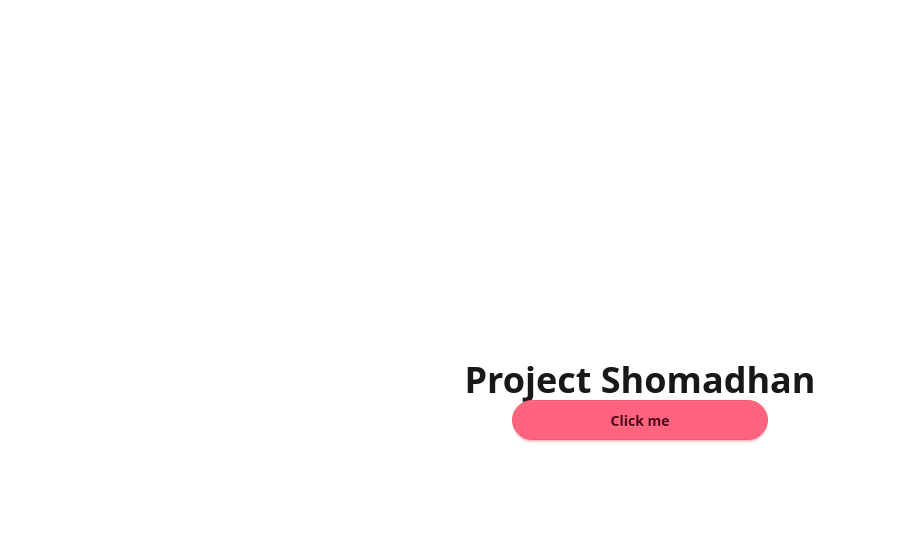
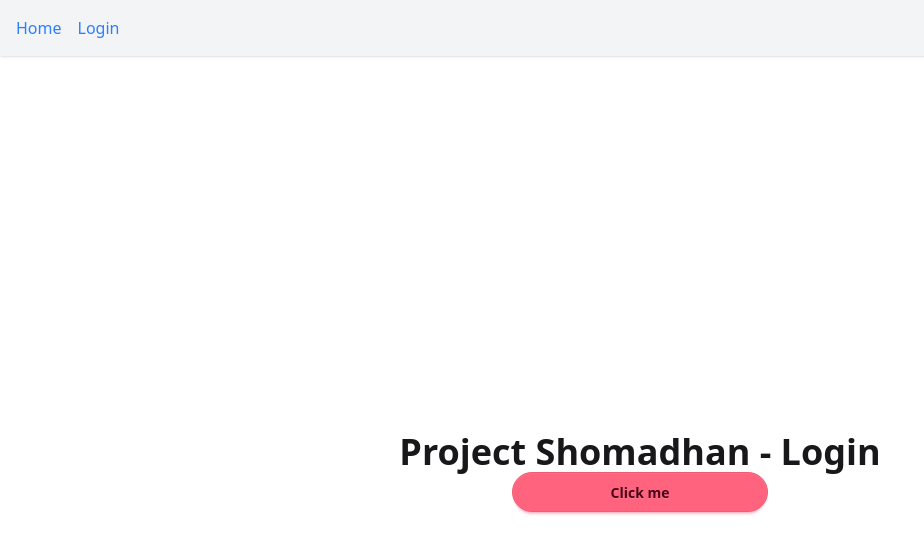
Before and after one commit to tusharpramanikbd/project-shomadhan, a React (Vite) app in the folder client/: page /login in a window 1280 px wide. Shown: the top 554 px of the page, without its empty margins (0-924 px from the left). Built offline with nearby package versions, Linux system fonts and the light colour scheme.

Commit message:
configured react router dom

```diff
--- a/client/src/App.tsx
+++ b/client/src/App.tsx
@@ -1,9 +1,33 @@
+import { Route, Routes } from 'react-router-dom';
+import { Link } from 'react-router-dom';
+import HomePage from '@/pages/HomePage';
+import LoginPage from '@/pages/LoginPage';
+
 function App() {
   return (
-    <div className="flex flex-col items-center justify-center h-screen">
-      <h1 className="text-4xl font-bold">Project Shomadhan</h1>
-      <button className="btn btn-error w-64 rounded-full">Click me</button>
-    </div>
+    <>
+      <nav className="bg-gray-100 p-4 shadow">
+        <ul className="flex space-x-4">
+          <li>
+            <Link to="/" className="text-blue-500 hover:text-blue-700">
+              Home
+            </Link>
+          </li>
+          <li>
+            <Link to="/login" className="text-blue-500 hover:text-blue-700">
+              Login
+            </Link>
+          </li>
+        </ul>
+      </nav>
+
+      <div className="container mx-auto p-4">
+        <Routes>
+          <Route path="/" element={<HomePage />} />
+          <Route path="/login" element={<LoginPage />} />
+        </Routes>
+      </div>
+    </>
   );
 }
 
--- a/client/src/main.tsx
+++ b/client/src/main.tsx
@@ -2,9 +2,12 @@ import { StrictMode } from 'react';
 import { createRoot } from 'react-dom/client';
 import App from './App.tsx';
 import './index.css';
+import { BrowserRouter } from 'react-router-dom';
 
 createRoot(document.getElementById('root')!).render(
   <StrictMode>
-    <App />
+    <BrowserRouter>
+      <App />
+    </BrowserRouter>
   </StrictMode>
 );
--- /dev/null
+++ b/client/src/pages/HomePage.tsx
@@ -0,0 +1,10 @@
+const HomePage = () => {
+  return (
+    <div className="flex flex-col items-center justify-center h-screen">
+      <h1 className="text-4xl font-bold">Project Shomadhan - Home</h1>
+      <button className="btn btn-error w-64 rounded-full">Click me</button>
+    </div>
+  );
+};
+
+export default HomePage;
--- /dev/null
+++ b/client/src/pages/LoginPage.tsx
@@ -0,0 +1,10 @@
+const LoginPage = () => {
+  return (
+    <div className="flex flex-col items-center justify-center h-screen">
+      <h1 className="text-4xl font-bold">Project Shomadhan - Login</h1>
+      <button className="btn btn-error w-64 rounded-full">Click me</button>
+    </div>
+  );
+};
+
+export default LoginPage;
```
Also changed, not shown: 1 other file (tests, documents, lock files or other folders).
